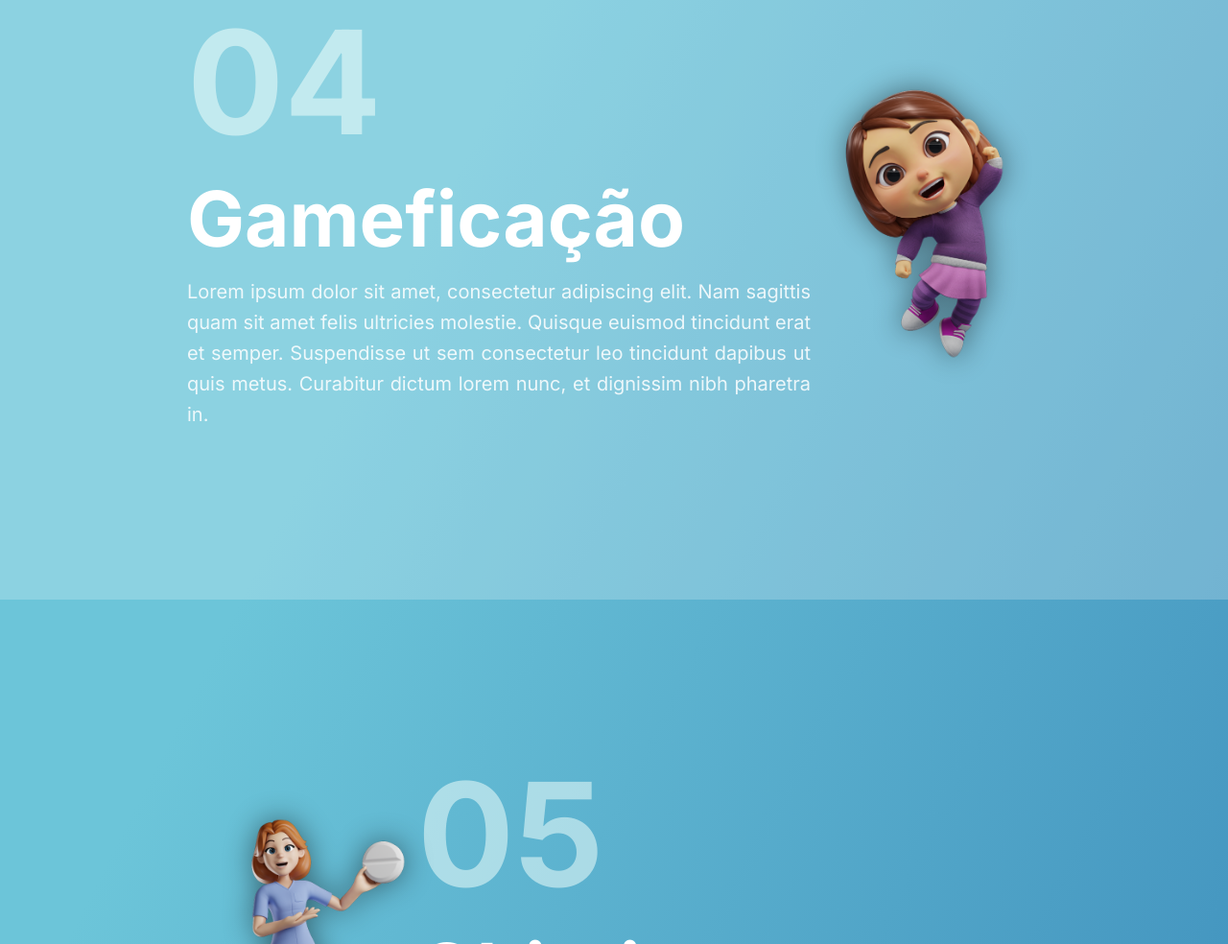
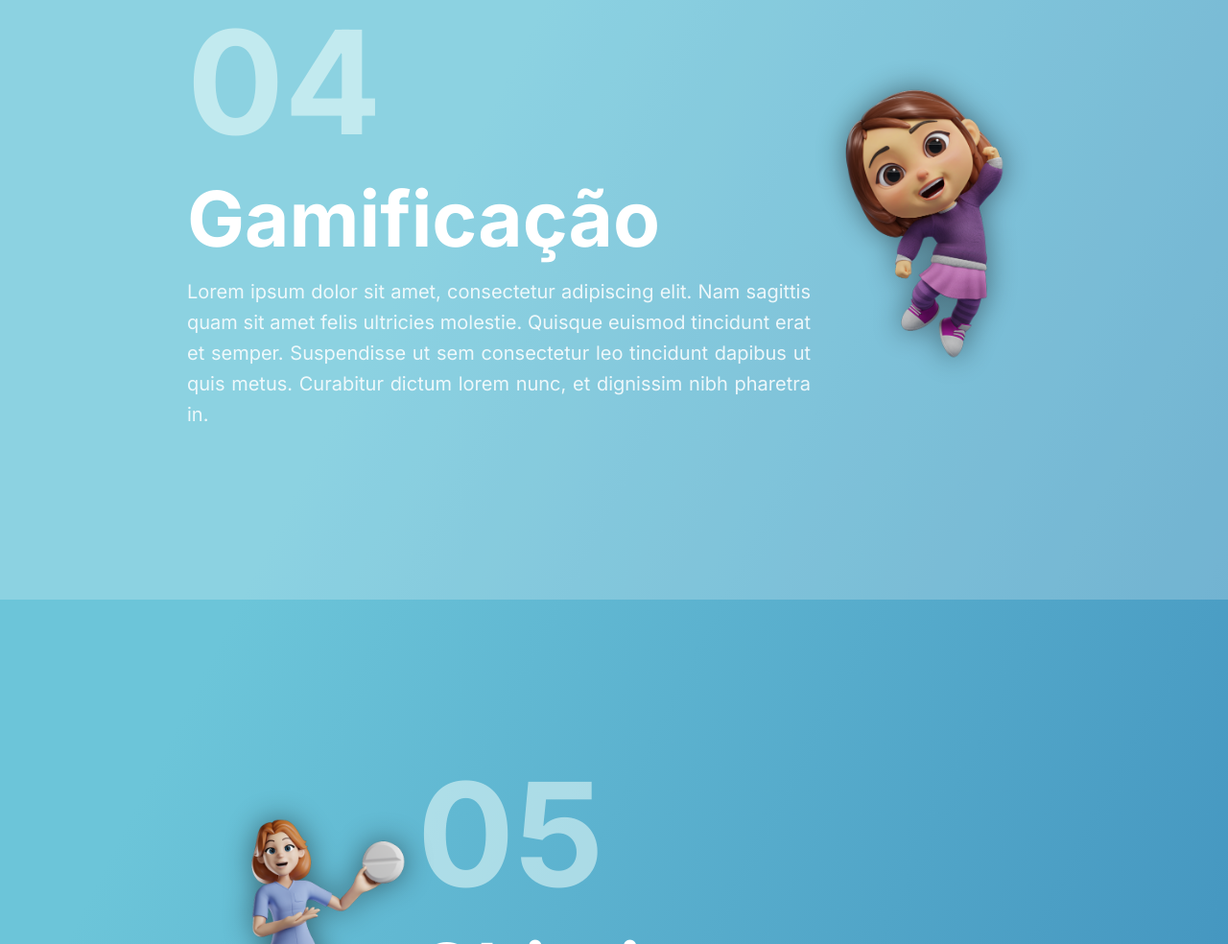
Before and after one commit to ThiagoAraujot/HC-Challenge, a plain HTML site: page index.html in a window 1280 px wide. Shown: the part 3599-4583 px from the top of the page at 96% size. Drawn offline with nearby package versions, Linux system fonts and the light colour scheme.

Commit message:
fix gamification

```diff
--- a/index.html
+++ b/index.html
@@ -121,7 +121,7 @@
                 04
             </h3>
             <h4 class="title-section">
-                Gameficação
+                Gamificação
             </h4>
             <p class="descricao">
                 Lorem ipsum dolor sit amet, consectetur adipiscing elit. Nam sagittis quam sit amet felis ultricies molestie. Quisque euismod tincidunt erat et semper. Suspendisse ut sem consectetur leo tincidunt dapibus ut quis metus. Curabitur dictum lorem nunc, et dignissim nibh pharetra in.
@@ -132,26 +132,6 @@
             <img src="imagens/imagens-png/_0008.png" alt="">
         </div>
     </section>
-
-    <!--
-    <section id="gamification-2">
-        <div class="gamification-img">
-            <img src="imagens/imagens-png/menino-cell.png">
-        </div>
-
-        <div class="gamification-txt">
-            <h3 class="number-section">
-                04
-            </h3>
-            <h4 class="title-section">
-                Gamification
-            </h4>
-            <p class="descricao">
-                Lorem ipsum dolor sit amet, consectetur adipiscing elit. Nam sagittis quam sit amet felis ultricies molestie. Quisque euismod tincidunt erat et semper. Suspendisse ut sem consectetur leo tincidunt dapibus ut quis metus. Curabitur dictum lorem nunc, et dignissim nibh pharetra in.
-            </p>
-        </div>
-    </section>
-    -->
 
     <section id="objetivo">
         <div class="objetivo-img">
```
